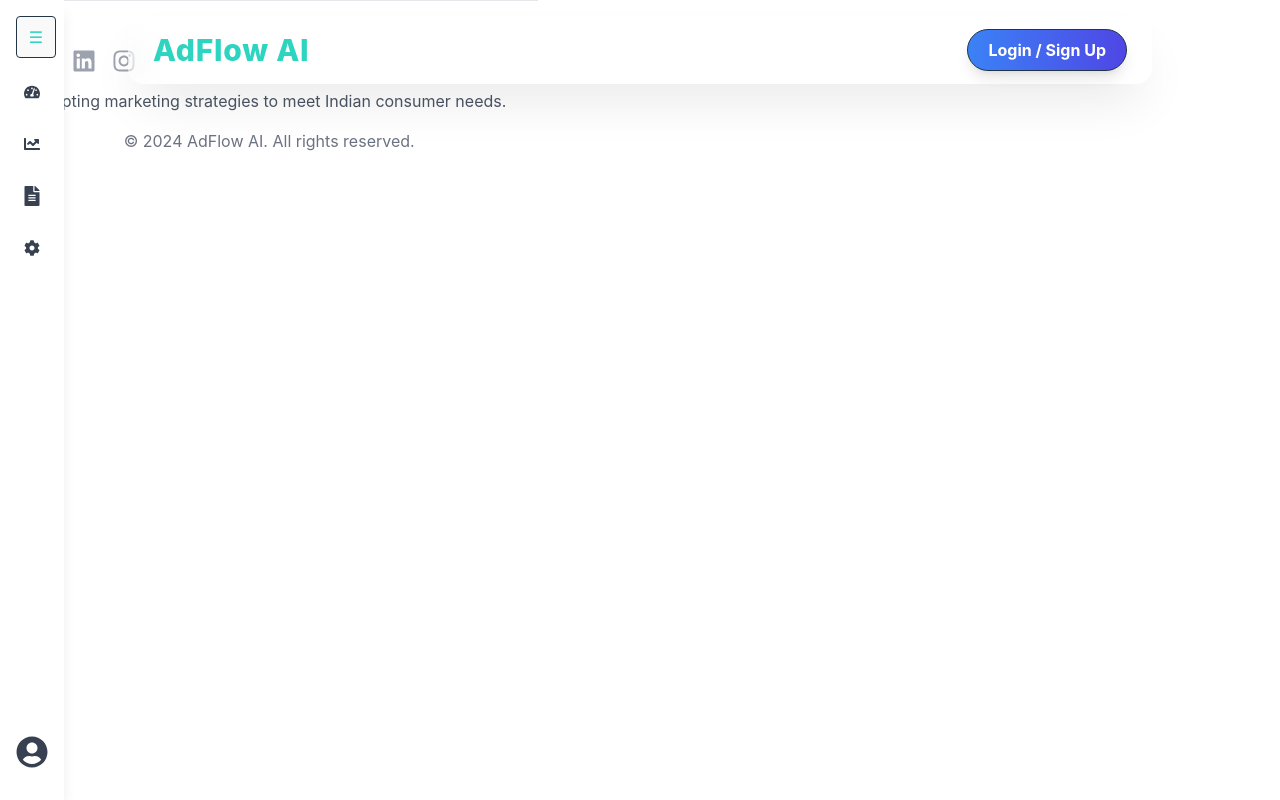
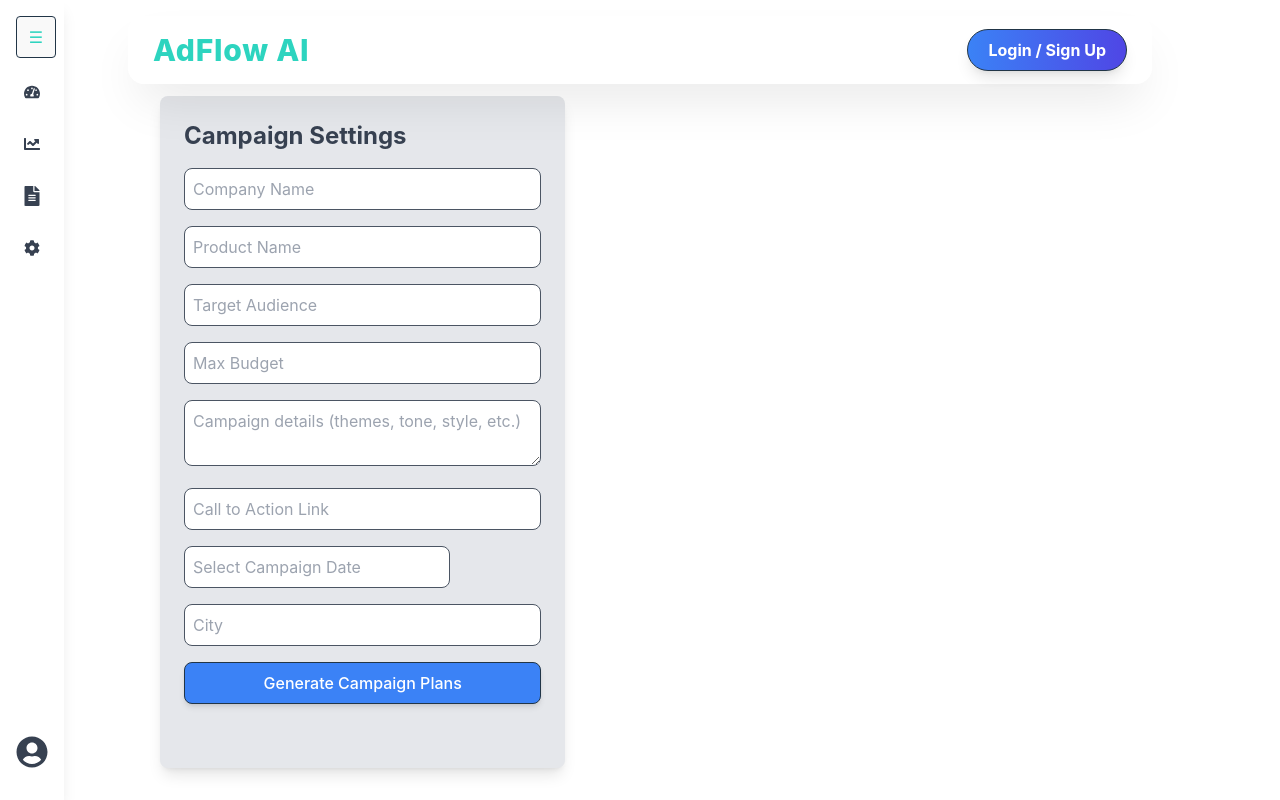
Before and after one commit to altf4-games/Datathon25, a React (Vite) app: page /plans in a window 1280 px wide. Shown: the top 800 px of the page. Built offline with nearby package versions, Linux system fonts and the light colour scheme.

Commit message:
Update: Add endpoint for generating campaign plans with user input and implement Plans page

```diff
--- a/package.json
+++ b/package.json
@@ -13,6 +13,7 @@
     "@emotion/react": "^11.13.3",
     "@emotion/styled": "^11.13.0",
     "@firebasegen/default-connector": "file:dataconnect-generated/js/default-connector",
+    "@google/generative-ai": "^0.21.0",
     "@mui/material": "^6.1.5",
     "@splinetool/react-spline": "^4.0.0",
     "css": "^3.0.0",
--- a/src/App.jsx
+++ b/src/App.jsx
@@ -12,6 +12,7 @@
 import CampaignPage from './pages/Campaigns';
 import Settings from './pages/Settings';
 import MarketingAnalysis from './pages/MarketingAnalysis';
+import Plans from './pages/plans';
 
 function App() {
   return (
@@ -35,6 +36,7 @@
               <Route path="/analytics" element={<MarketingAnalysis />} />
               <Route path="/settings" element={<Settings />} />
               <Route path="/reports" element={<CampaignPage />} />
+              <Route path="/plans" element={<Plans />} />
             </Routes>
 
             <Footer />
--- /dev/null
+++ b/src/pages/Plans.jsx
@@ -0,0 +1,190 @@
+import React, { useState } from "react";
+import { useForm, Controller } from "react-hook-form";
+import DatePicker from "react-datepicker";
+import "react-datepicker/dist/react-datepicker.css";
+import ReactMarkdown from "react-markdown";
+import { GoogleGenerativeAI } from "@google/generative-ai";
+
+function Plans() {
+  const { control, handleSubmit } = useForm();
+  const [plansData, setPlansData] = useState(null);
+  const [isLoading, setIsLoading] = useState(false);
+
+  const generateCampaignPlans = async (data) => {
+    const response = await fetch("http://localhost:3000/generate-campaign-plans", {
+      method: "POST",
+      headers: {
+        "Content-Type": "application/json",
+      },
+      body: JSON.stringify(data),
+    });
+
+    if (!response.ok) {
+      throw new Error("Failed to generate campaign plans");
+    }
+
+    const result = await response.json();
+    return result.details;
+  };
+
+  const onSubmit = async (data) => {
+    setIsLoading(true);
+    try {
+      const plans = await generateCampaignPlans(data);
+      setPlansData(plans);
+    } catch (error) {
+      console.error("Error generating campaign plans:", error);
+    }
+    setIsLoading(false);
+  };
+
+  return (
+    <div className="min-h-screen bg-white flex flex-col md:flex-row p-4 md:p-8">
+      <div className="bg-gray-200 text-gray-700 p-4 md:p-6 mt-16 ml-32 rounded-lg shadow-lg w-full md:w-1/3">
+        <h2 className="text-2xl font-bold mb-4">Campaign Settings</h2>
+        <form onSubmit={handleSubmit(onSubmit)} className="space-y-4">
+          <Controller
+            name="companyName"
+            control={control}
+            defaultValue=""
+            render={({ field }) => (
+              <input
+                {...field}
+                type="text"
+                placeholder="Company Name"
+                className="w-full p-2 border border-gray-600 rounded-lg focus:outline-none focus:border-blue-400"
+                required
+              />
+            )}
+          />
+          <Controller
+            name="product"
+            control={control}
+            defaultValue=""
+            render={({ field }) => (
+              <input
+                {...field}
+                type="text"
+                placeholder="Product Name"
+                className="w-full p-2 border border-gray-600 rounded-lg focus:outline-none focus:border-blue-400"
+                required
+              />
+            )}
+          />
+          <Controller
+            name="targetAudience"
+            control={control}
+            defaultValue=""
+            render={({ field }) => (
+              <input
+                {...field}
+                type="text"
+                placeholder="Target Audience"
+                className="w-full p-2 border border-gray-600 rounded-lg focus:outline-none focus:border-blue-400"
+                required
+              />
+            )}
+          />
+          <Controller
+            name="maxBudget"
+            control={control}
+            defaultValue=""
+            render={({ field }) => (
+              <input
+                {...field}
+                type="number"
+                placeholder="Max Budget"
+                className="w-full p-2 border border-gray-600 rounded-lg focus:outline-none focus:border-blue-400"
+                required
+              />
+            )}
+          />
+          <Controller
+            name="userPrompt"
+            control={control}
+            defaultValue=""
+            render={({ field }) => (
+              <textarea
+                {...field}
+                placeholder="Campaign details (themes, tone, style, etc.)"
+                className="w-full p-2 border border-gray-600 rounded-lg focus:outline-none focus:border-blue-400"
+                required
+              />
+            )}
+          />
+          <Controller
+            name="callToActionLink"
+            control={control}
+            defaultValue=""
+            render={({ field }) => (
+              <input
+                {...field}
+                type="text"
+                placeholder="Call to Action Link"
+                className="w-full p-2 border border-gray-600 rounded-lg focus:outline-none focus:border-blue-400"
+                required
+              />
+            )}
+          />
+          <Controller
+            name="campaignDate"
+            control={control}
+            defaultValue={null}
+            render={({ field }) => (
+              <DatePicker
+                {...field}
+                selected={field.value}
+                onChange={(date) => field.onChange(date)}
+                placeholderText="Select Campaign Date"
+                className="w-full p-2 border border-gray-600 rounded-lg focus:outline-none focus:border-blue-400"
+              />
+            )}
+          />
+          <Controller
+            name="city"
+            control={control}
+            defaultValue=""
+            render={({ field }) => (
+              <input
+                {...field}
+                type="text"
+                placeholder="City"
+                className="w-full p-2 border border-gray-600 rounded-lg focus:outline-none focus:border-blue-400"
+                required
+              />
+            )}
+          />
+          <button type="submit" className="w-full bg-blue-500 hover:bg-blue-600 text-white p-2 rounded-lg shadow-md">
+            Generate Campaign Plans
+          </button>
+        </form>
+      </div>
+
+      <div className="flex-1 mt-6 md:mt-0 bg-white md:ml-6">
+        {isLoading && (
+          <div className="flex justify-center items-center h-full">
+            <span className="text-xl text-neutral-400 font-semibold">Generating Plans...</span>
+          </div>
+        )}
+        {plansData && (
+          <div>
+            <h2 className="text-3xl font-bold mb-6 text-center">Campaign Plans</h2>
+            <div className="grid grid-cols-1 sm:grid-cols-3 gap-6">
+              {plansData.map((plan, index) => (
+                <div key={index} className="bg-gray-200 rounded-lg shadow-lg p-4 sm:p-6">
+                  <h3 className="text-2xl font-semibold text-blue-400 mb-4 text-center">Option {index + 1}</h3>
+                  <div className="text-sm text-black">
+                    <ReactMarkdown>{plan.text}</ReactMarkdown>
+                    <p className="mt-2"><strong>Estimated Cost:</strong> {plan.cost}</p>
+                  </div>
+                </div>
+              ))}
+            </div>
+          </div>
+        )}
+      </div>
+    </div>
+  );
+}
+
+export default Plans;
```
Also changed, not shown: 2 other files (tests, documents, lock files or other folders).
